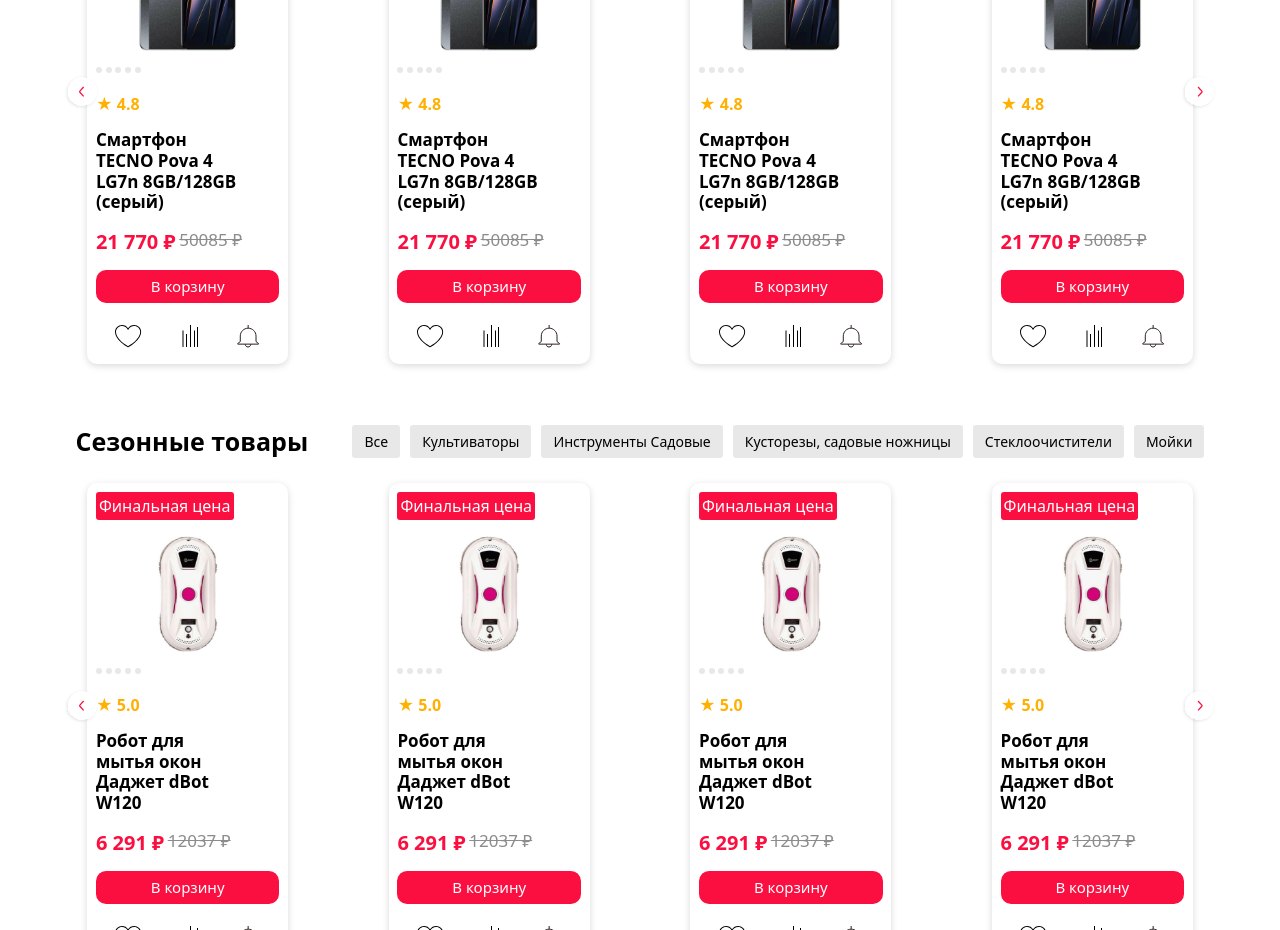
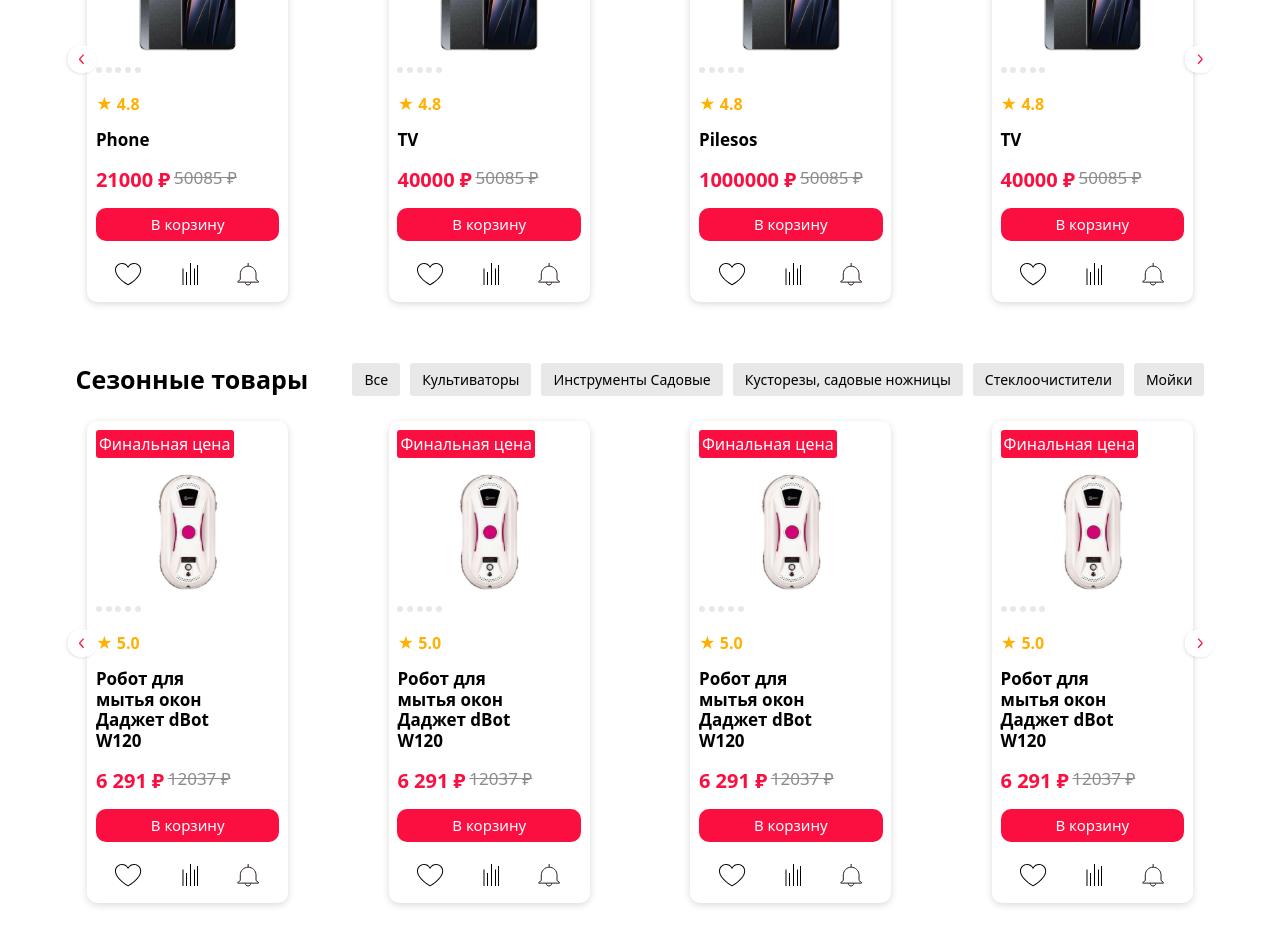
Before and after one commit to Dachesaw/shop, a React (Vite) app: page / in a window 1280 px wide. Shown: the part 1160-2090 px from the top of the page. Built offline with nearby package versions, Linux system fonts and the light colour scheme.

Commit message:
add Items.json and CardProps type

```diff
--- a/src/components/BestSellers/BestSellers.tsx
+++ b/src/components/BestSellers/BestSellers.tsx
@@ -2,6 +2,10 @@ import './BestSellers.css'
 import Card from '../Card/Card';
 import left from '../../assets/left-ads-button.svg'
 import right from '../../assets/right-ads-button.svg'
+
+import Items from '../../data/items.json'
+
+
 
 const BestSellers = () => {
     return (
@@ -18,16 +22,16 @@ const BestSellers = () => {
                     <li><button>Микроволновые печи</button></li>
                 </ul>
             </div>
-                        <button className='buttons-ads-left' ><img src={left} alt="" /></button>
-                        <button className='buttons-ads-right' ><img src={right} alt="" /></button>
+            <button className='buttons-ads-left' ><img src={left} alt="" /></button>
+            <button className='buttons-ads-right' ><img src={right} alt="" /></button>
             <div className='card-block'>
-                <Card />
-                <Card />
-                <Card />
-                <Card />
+                <Card {...Items[0]} />
+                <Card {...Items[1]} />
+                <Card {...Items[2]} />
+                <Card {...Items[1]} />
             </div>
         </div>
-     );
+    );
 }
 
 export default BestSellers;
--- a/src/components/Card/Card.tsx
+++ b/src/components/Card/Card.tsx
@@ -4,7 +4,14 @@ import like from '../../assets/like.svg'
 import rating from '../../assets/raiting.svg'
 import notice from '../../assets/notice.svg'
 
-const Card = () => {
+type CardProps = {
+    ItemName: string
+    Price: number;
+}
+
+
+
+const Card = (item: CardProps) => {
     return (
         <div className="card-wrap">
             <div className="sale">
@@ -25,19 +32,19 @@ const Card = () => {
                 <span className='rating'>★ 4.8</span>
             </div>
             <div className="device_name-container">
-                <h3 className='device_name'>Смартфон TECNO Pova 4 LG7n 8GB/128GB (серый)</h3>
+                <h3 className='device_name'>{item.ItemName}</h3>
             </div>
             <div className="price-container">
-                <span className='price-main'>21 770 ₽</span>
+                <span className='price-main'>{item.Price} ₽</span>
                 <del className='price-sale'>50085 ₽</del>
             </div>
             <div className='button-bug-container'>
                 <button className='bug'>В корзину</button>
             </div>
             <div className='button-container'>
-                <button className='btn-var'><img  id='like' src={like} alt="" /></button>
-                <button className='btn-var'><img  id='rating' src={rating} alt="" /></button>
-                <button className='btn-var'><img  id='notice' src={notice} alt="" /></button>
+                <button className='btn-var'><img id='like' src={like} alt="" /></button>
+                <button className='btn-var'><img id='rating' src={rating} alt="" /></button>
+                <button className='btn-var'><img id='notice' src={notice} alt="" /></button>
             </div>
         </div>
     );
--- /dev/null
+++ b/src/data/items.json
@@ -0,0 +1,14 @@
+[
+    {
+        "ItemName": "Phone",
+        "Price": 21000
+    },
+    {
+        "ItemName": "TV",
+        "Price": 40000
+    },
+    {
+        "ItemName": "Pilesos",
+        "Price": 1000000
+    }
+]
```
Lines whose indentation alone changed are shown as unchanged.
